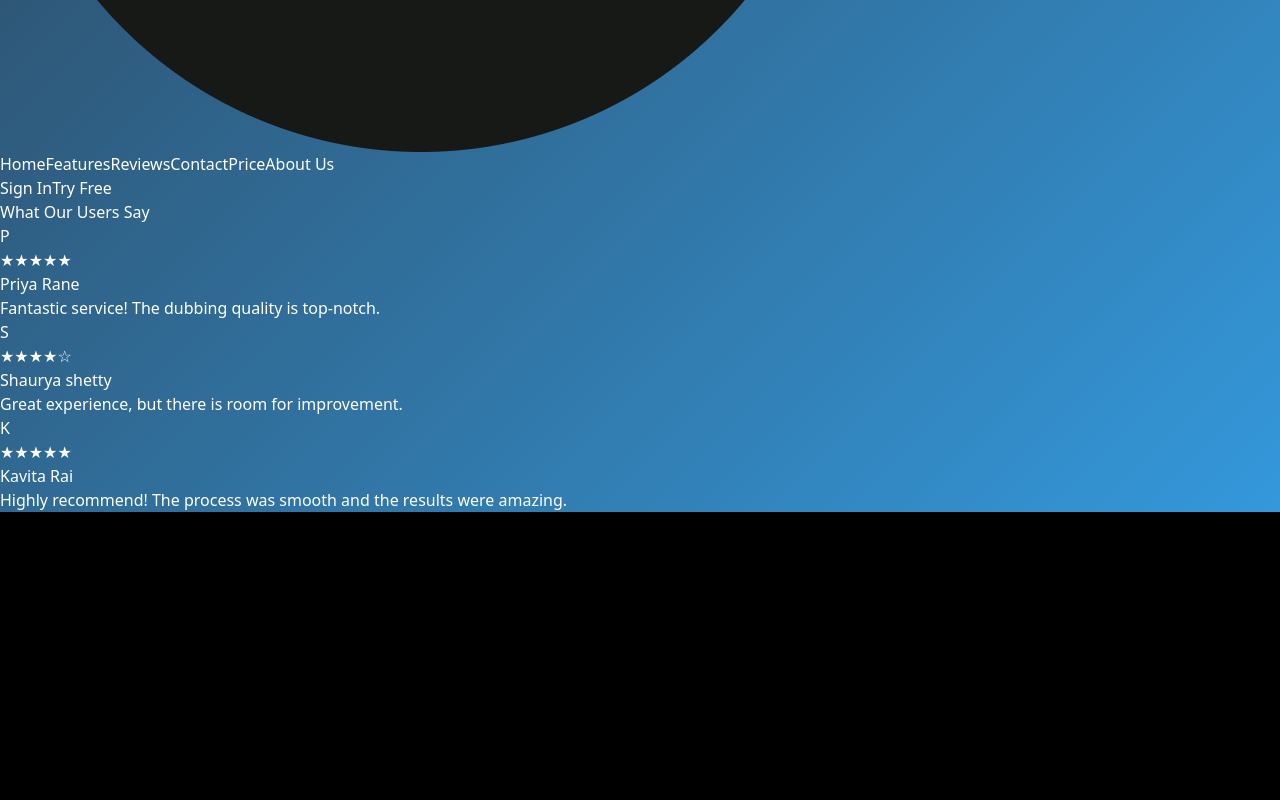
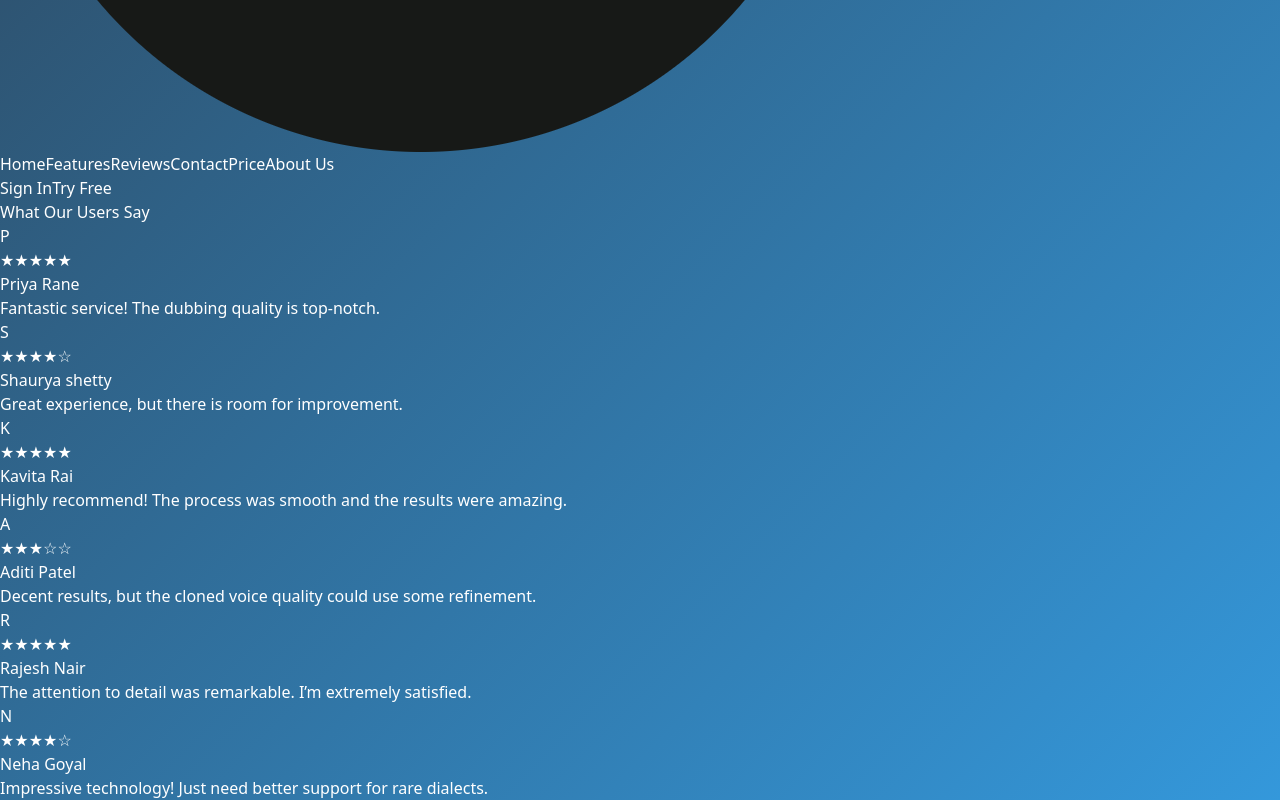
Before and after one commit to owais012/AI-Based_Synchronised-Video_Dubbing, a React (Vite) app in the folder frontend/: page /reviews in a window 1280 px wide. Shown: the part 690-1490 px from the top of the page. Before the commit the page ends 1202 px from the top, so only its background shows below. Built offline with nearby package versions, Linux system fonts and the light colour scheme.

Commit message:
Minor changes in Frontend

```diff
--- a/frontend/src/components/Features.jsx
+++ b/frontend/src/components/Features.jsx
@@ -16,7 +16,7 @@ function Features() {
 
   const handleTryIt = (language) => {
     setSelectedLanguage(language);
-    navigate(`/tryme?language=${encodeURIComponent(language)}`); // Navigate to Try Me page with the selected language
+    navigate(`/tryme?language=${encodeURIComponent(language)}`);
   };
 
   return (
--- a/frontend/src/components/Navbar.jsx
+++ b/frontend/src/components/Navbar.jsx
@@ -8,8 +8,7 @@ function Navbar() {
         <div className="max-w-6xl mx-auto flex items-center justify-between h-full">
           <div>
             <Link to="/">
-            <img className="w-[3rem] h-[3rem] p-1" alt="Logo" src="/logo.png" />
-
+            <img className="w-[4rem] h-[4rem] p-1" alt="Logo" src="/logo.png" />
             </Link>
           </div>
           <div className="flex gap-5">
--- a/frontend/src/components/Price.jsx
+++ b/frontend/src/components/Price.jsx
@@ -11,7 +11,7 @@ function Price() {
           <div className="bg-gray-800 p-6 rounded-lg shadow-lg flex-1 max-w-xs mx-auto">
             <h2 className="text-2xl font-semibold text-white mb-4">Monthly Plan</h2>
             <div className="bg-white text-black p-4 rounded-lg mb-4">
-              <h3 className="text-3xl font-bold">₹29</h3>
+              <h3 className="text-3xl font-bold">₹500</h3>
               <p className="text-sm">Per Month</p>
             </div>
             <p className="text-gray-300 mb-4">
@@ -23,7 +23,7 @@ function Price() {
           <div className="bg-gray-800 p-6 rounded-lg shadow-lg flex-1 max-w-xs mx-auto">
             <h2 className="text-2xl font-semibold text-white mb-4">Yearly Plan</h2>
             <div className="bg-white text-black p-4 rounded-lg mb-4">
-              <h3 className="text-3xl font-bold">₹500</h3>
+              <h3 className="text-3xl font-bold">₹3000</h3>
               <p className="text-sm">Per Year</p>
             </div>
             <p className="text-gray-300 mb-4">
@@ -36,7 +36,7 @@ function Price() {
         <div className="bg-gray-800 p-6 rounded-lg shadow-lg max-w-xs mx-auto mb-12">
           <h2 className="text-2xl font-semibold text-white mb-4">Cost Per Video</h2>
           <div className="bg-white text-black p-4 rounded-lg">
-            <h3 className="text-3xl font-bold">₹15</h3>
+            <h3 className="text-3xl font-bold">₹50</h3>
             <p className="text-sm">Per Video</p>
           </div>
           <p className="text-gray-300 mt-4">
--- a/frontend/src/components/Reviews.jsx
+++ b/frontend/src/components/Reviews.jsx
@@ -16,7 +16,21 @@ const reviews = [
     rating: 5,
     comment: "Highly recommend! The process was smooth and the results were amazing.",
   },
-  // Add more reviews as needed
+  {
+    name: "Aditi Patel",
+    rating: 3,
+    comment: "Decent results, but the cloned voice quality could use some refinement.",
+  },
+  {
+      name: "Rajesh Nair",
+      rating: 5,
+      comment: "The attention to detail was remarkable. I’m extremely satisfied.",
+  },
+  {
+      name: "Neha Goyal",
+      rating: 4,
+      comment: "Impressive technology! Just need better support for rare dialects.",
+  }
 ];
 
 function Review() {
```
